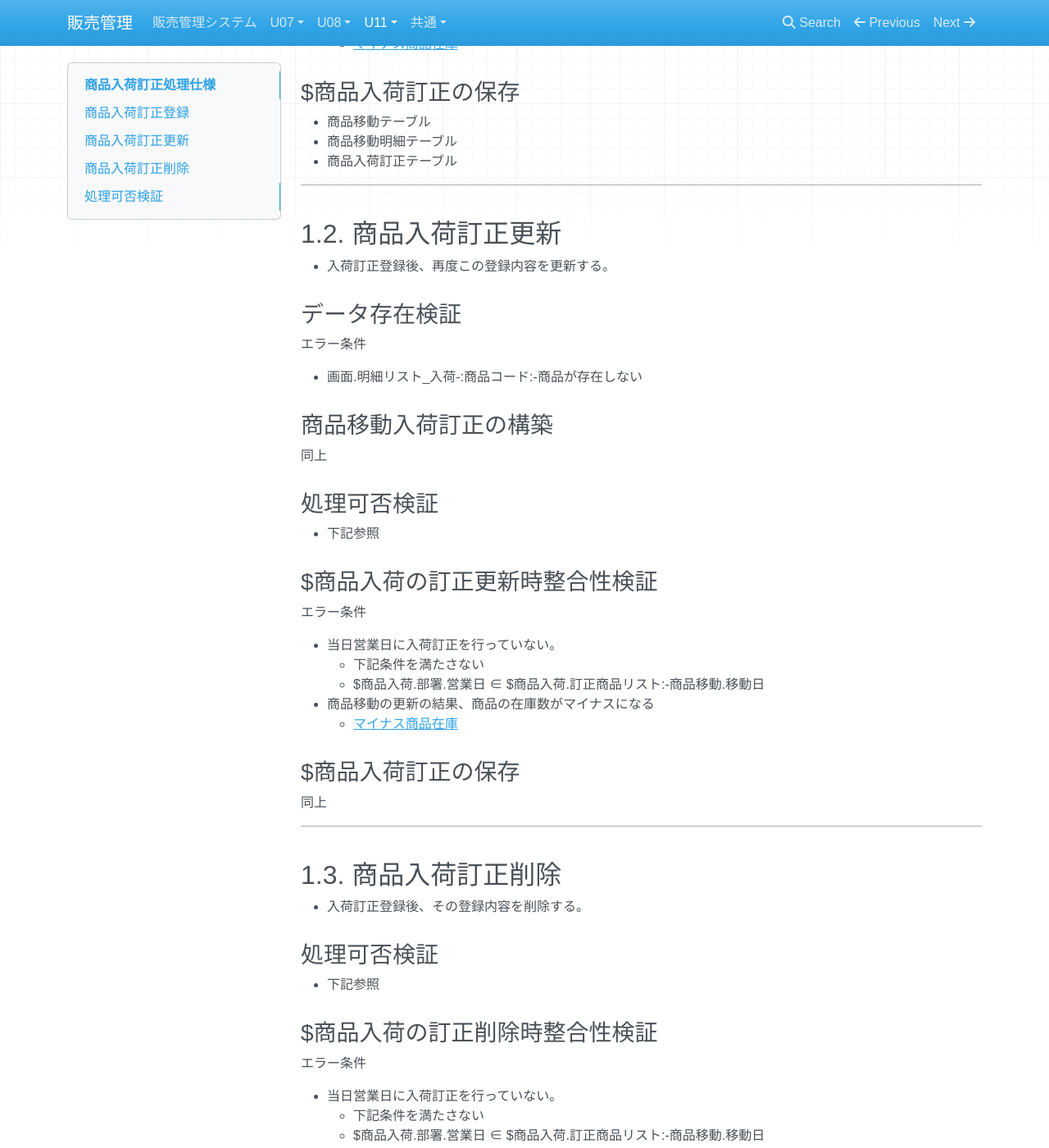
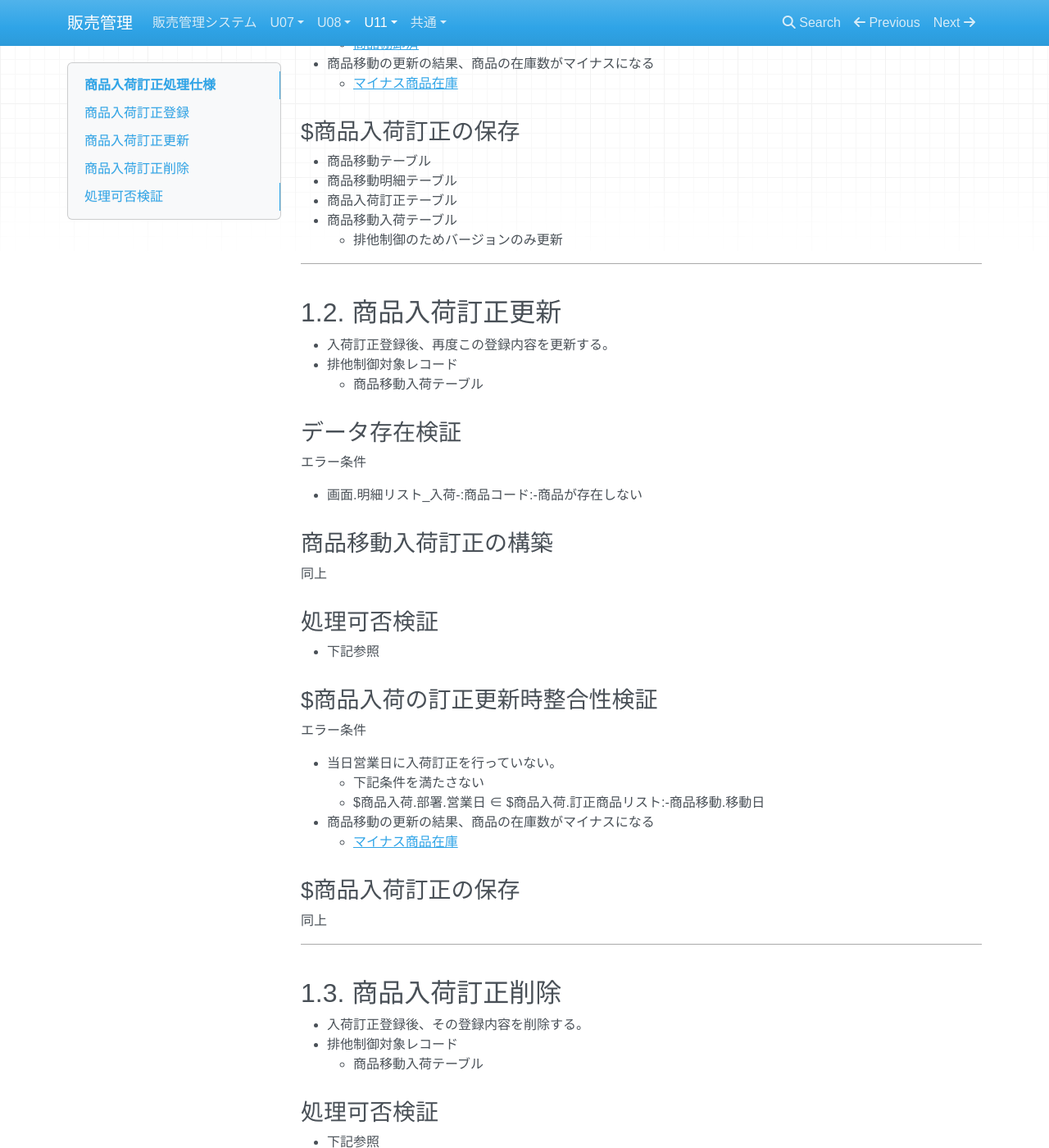
Before and after one commit to ShowKa/HanbaiKanriDoc, an MkDocs documentation site: the page built from docs/U11/U11G003商品入荷/3.1.処理仕様_商品入荷訂正.md, in a window 1280 px wide and 1400 px high, scrolled down 1577 px. Shown: the whole window at 82% size. Built offline with MkDocs 1.6.1, drawn with Linux system fonts in a browser that asks for light colours; nearby versions of some CDN libraries; some of the changed text lies outside the part shown.

Commit message:
排他制御処理追記

```diff
--- a/docs/U11/U11G003商品入荷/3.1.処理仕様_商品入荷訂正.md
+++ b/docs/U11/U11G003商品入荷/3.1.処理仕様_商品入荷訂正.md
@@ -10,6 +10,8 @@
     - 前日営業日までに登録した内容を更新しない。
 - 訂正後の翌日以降に再度訂正する場合は、新たに$商品入荷訂正を登録する。
     - $商品入荷訂正が2件以上となる。
+- 排他制御対象レコード
+    - 商品移動入荷テーブル
 
 ### データ存在検証
 
@@ -70,12 +72,16 @@
 - 商品移動テーブル
 - 商品移動明細テーブル
 - 商品入荷訂正テーブル
+- 商品移動入荷テーブル
+    - 排他制御のためバージョンのみ更新
 
 ***
 
 ## 商品入荷訂正更新
 
 - 入荷訂正登録後、再度この登録内容を更新する。
+- 排他制御対象レコード
+    - 商品移動入荷テーブル
 
 ### データ存在検証
 
@@ -110,6 +116,8 @@
 ## 商品入荷訂正削除
 
 - 入荷訂正登録後、その登録内容を削除する。
+- 排他制御対象レコード
+    - 商品移動入荷テーブル
 
 ### 処理可否検証
 
@@ -125,9 +133,13 @@
 
 ### $商品入荷訂正の削除
 
+削除対象
+
 - 商品移動テーブル
 - 商品移動明細テーブル
 - 商品入荷訂正テーブル
+- 商品移動入荷テーブル
+    - 排他制御のためバージョンのみ更新
 
 ***
 
```
